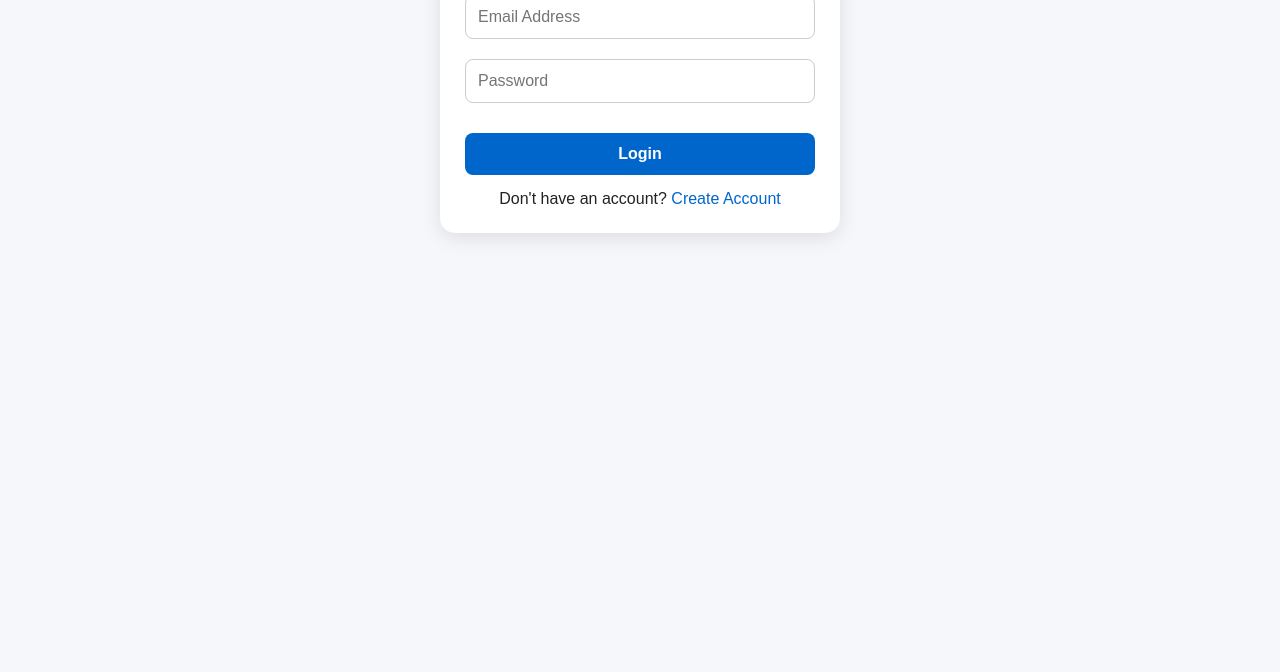
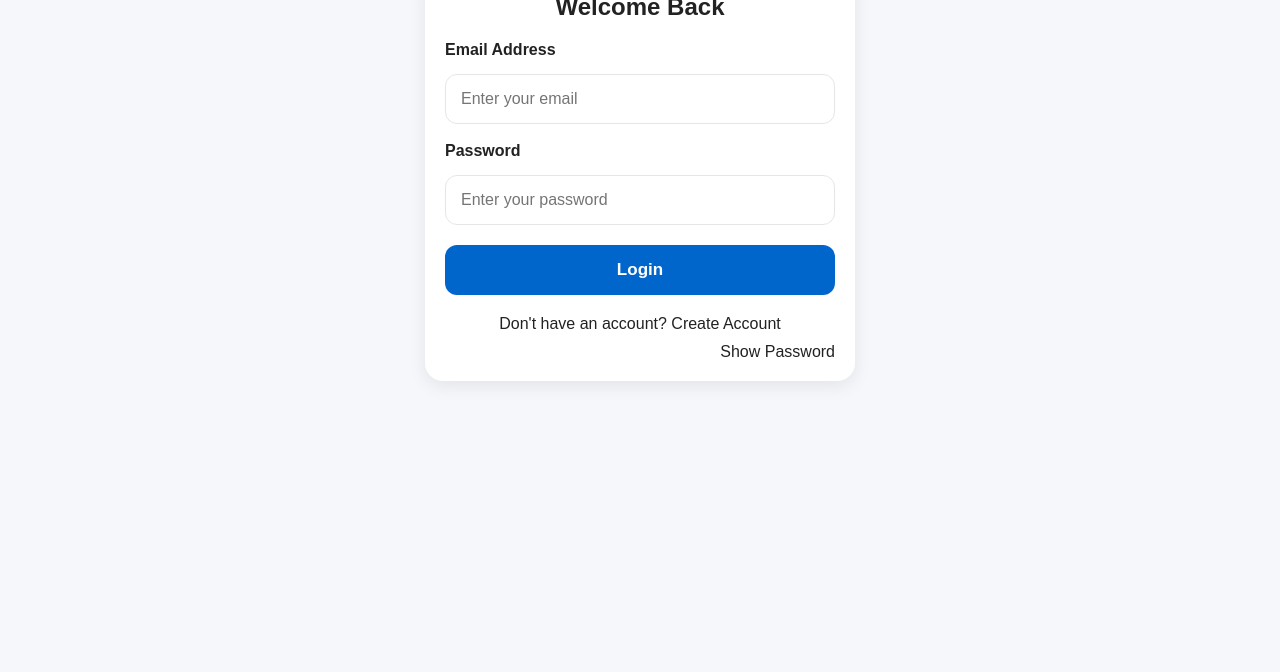
Before and after one commit to sunnahkkr2/ASUNNAHKKRBank, a website: page www/pages/login.html in a window 1280 px wide. Shown: the part 128-800 px from the top of the page. Drawn offline with Linux system fonts and the light colour scheme.

Commit message:
ASUNNAHKKR BANK v2.0 beta

```diff
--- a/www/pages/login.html
+++ b/www/pages/login.html
@@ -4,73 +4,112 @@
 <meta charset="UTF-8">
 <meta name="viewport" content="width=device-width, initial-scale=1.0">
 <title>Login - ASUNNAHKKR BANK</title>
+
 <link rel="stylesheet" href="../css/style.css">
-<style>
-body{
-background:#f5f7fb;
-font-family:Arial,sans-serif;
-}
-.container{
-max-width:400px;
-margin:60px auto;
-background:#fff;
-padding:25px;
-border-radius:15px;
-box-shadow:0 5px 20px rgba(0,0,0,.1);
-}
-h2{
-text-align:center;
-color:#0066cc;
-}
-input{
-width:100%;
-padding:12px;
-margin:10px 0;
-border:1px solid #ccc;
-border-radius:8px;
-box-sizing:border-box;
-}
-button{
-width:100%;
-padding:12px;
-background:#0066cc;
-color:#fff;
-border:none;
-border-radius:8px;
-font-size:16px;
-cursor:pointer;
-}
-button:hover{
-background:#0052a3;
-}
-p{
-text-align:center;
-margin-top:15px;
-}
-a{
-color:#0066cc;
-text-decoration:none;
-}
-</style>
+
 </head>
+
 <body>
 
-<div class="container">
+<div class="header">
 
-<h2>ASUNNAHKKR BANK</h2>
+<h1>ASUNNAHKKR BANK</h1>
 
-<input type="email" id="email" placeholder="Email Address">
-
-<input type="password" id="password" placeholder="Password">
-
-<button onclick="login()">Login</button>
-
-<p>
-Don't have an account?
-<a href="register.html">Create Account</a>
-</p>
+<p>Secure Digital Banking</p>
 
 </div>
+
+<div class="container fade-in">
+
+<div class="card">
+
+<h2 style="text-align:center;margin-bottom:20px;">
+Welcome Back
+</h2>
+
+<label>Email Address</label>
+
+<input
+type="email"
+id="email"
+placeholder="Enter your email">
+
+<label>Password</label>
+
+<input
+type="password"
+id="password"
+placeholder="Enter your password">
+
+<button
+id="loginBtn"
+onclick="login()">
+
+Login
+
+</button>
+
+<p
+style="text-align:center;margin-top:20px;">
+
+Don't have an account?
+
+<a href="register.html">
+
+Create Account
+
+</a>
+
+</p>
+<div style="text-align:right;margin-top:10px;">
+<a href="#" onclick="togglePassword()">Show Password</a>
+</div>
+
+</div>
+
+</div>
+
+<script>
+
+function togglePassword(){
+
+const password=document.getElementById("password");
+
+if(password.type==="password"){
+
+password.type="text";
+
+}else{
+
+password.type="password";
+
+}
+
+}
+
+const originalLogin=login;
+
+login=async function(){
+
+const btn=document.getElementById("loginBtn");
+
+btn.disabled=true;
+btn.innerText="Signing in...";
+
+try{
+
+await originalLogin();
+
+}finally{
+
+btn.disabled=false;
+btn.innerText="Login";
+
+}
+
+}
+
+</script>
 
 <script src="../js/auth.js"></script>
 
```
